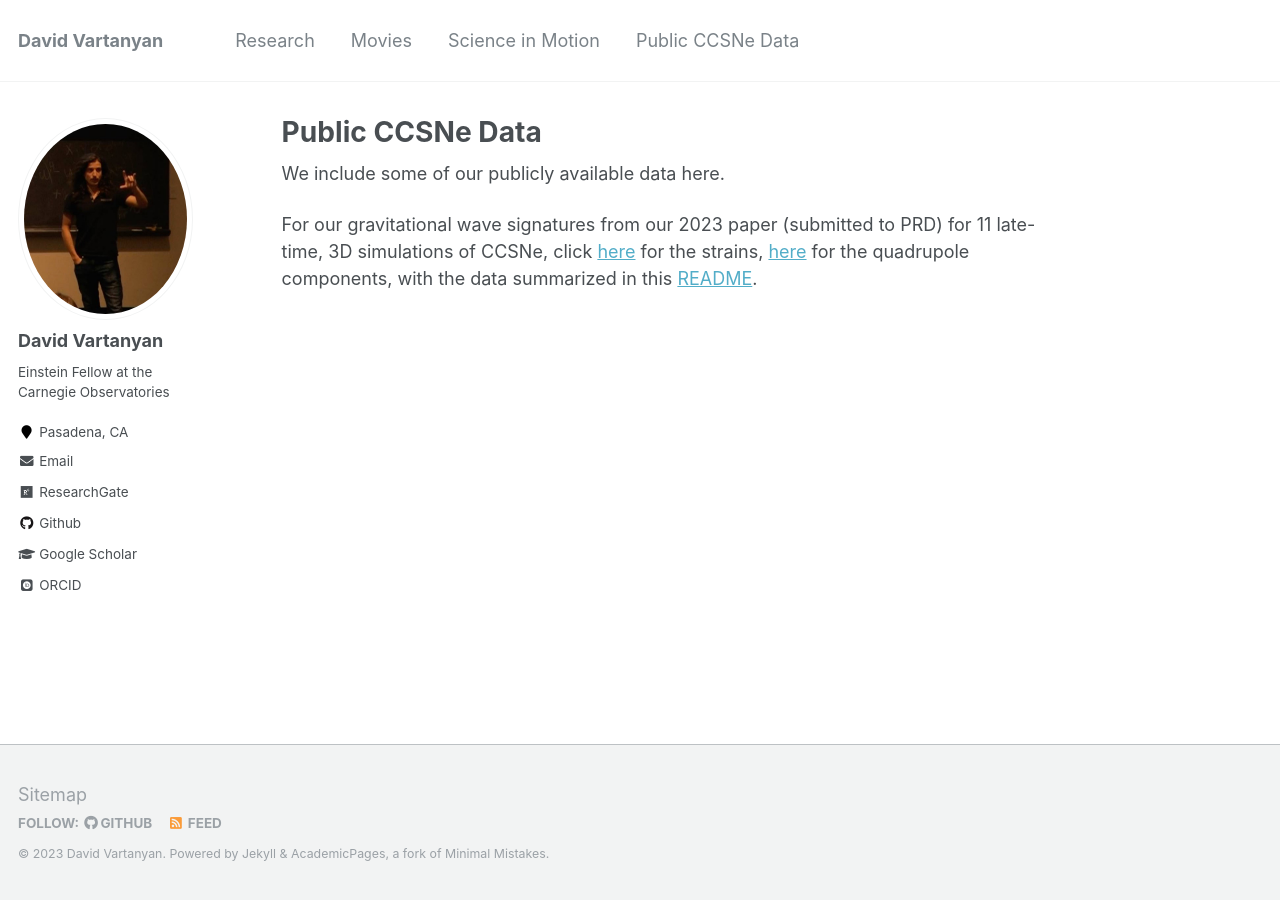
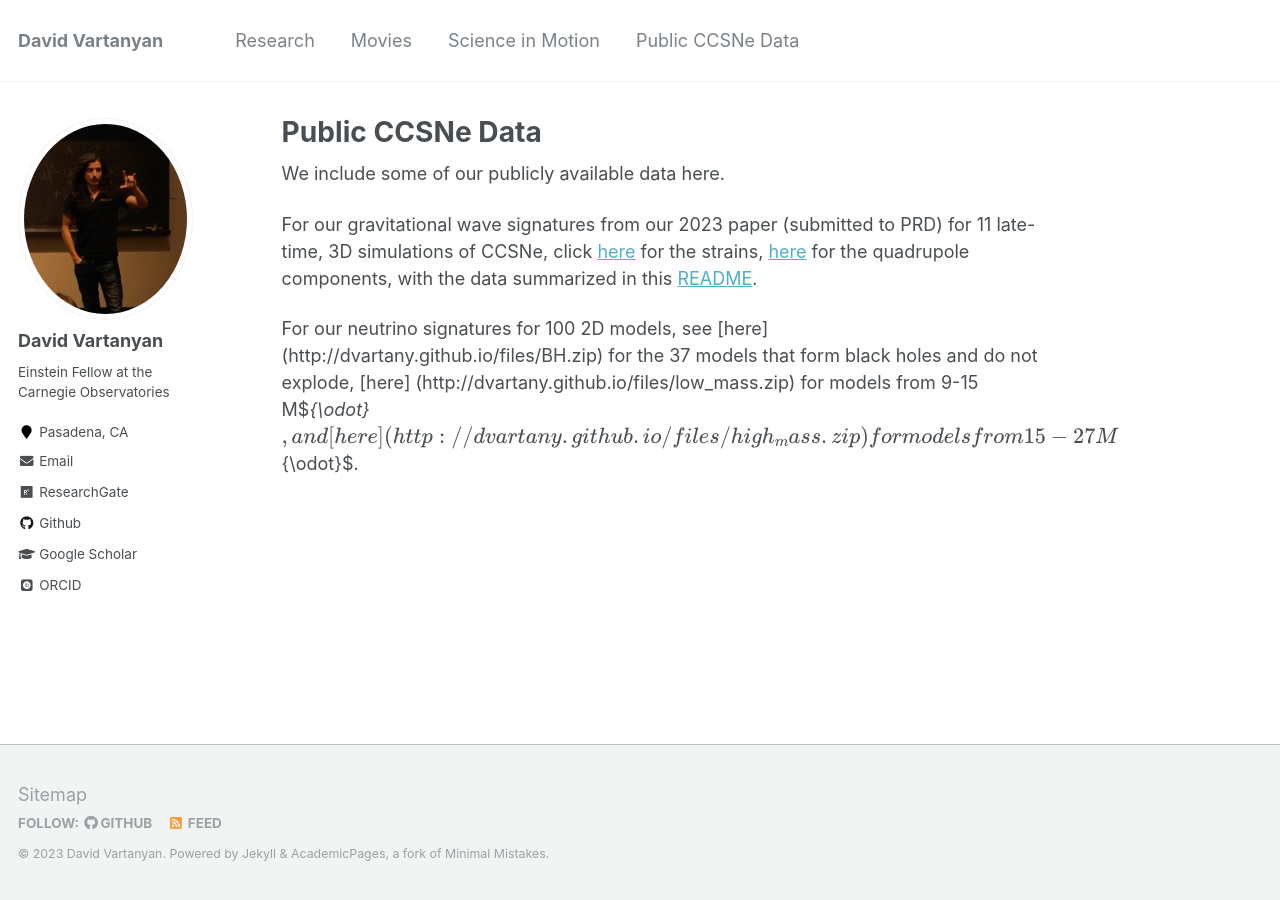
Before and after one commit to dvartany/dvartany.github.io, a Jekyll site: the page built from _pages/data.md, in a window 1280 px wide. Built offline with Jekyll 4.4.1, drawn with Linux system fonts in a browser that asks for light colours; some web fonts are replaced; formulas are drawn with MathJax 3.

Commit message:
Update data.md

```diff
--- a/_pages/data.md
+++ b/_pages/data.md
@@ -10,3 +10,6 @@ We include some of our publicly available data here.
 
 For our gravitational wave signatures from our 2023 paper (submitted to PRD) for 11 late-time, 3D simulations of CCSNe,
 click [here](http://dvartany.github.io/files/gwstrain.zip) for the strains, [here](http://dvartany.github.io/files/quadrupole.zip) for the quadrupole components, with the data summarized in this [README](http://dvartany.github.io/files/README.txt).
+
+
+For our neutrino signatures for 100 2D models, see [here] (http://dvartany.github.io/files/BH.zip) for the 37 models that form black holes and do not explode, [here] (http://dvartany.github.io/files/low_mass.zip) for models from 9-15 M$_{\odot}$, and [here] (http://dvartany.github.io/files/high_mass.zip) for models from 15-27 M$_{\odot}$.
```
